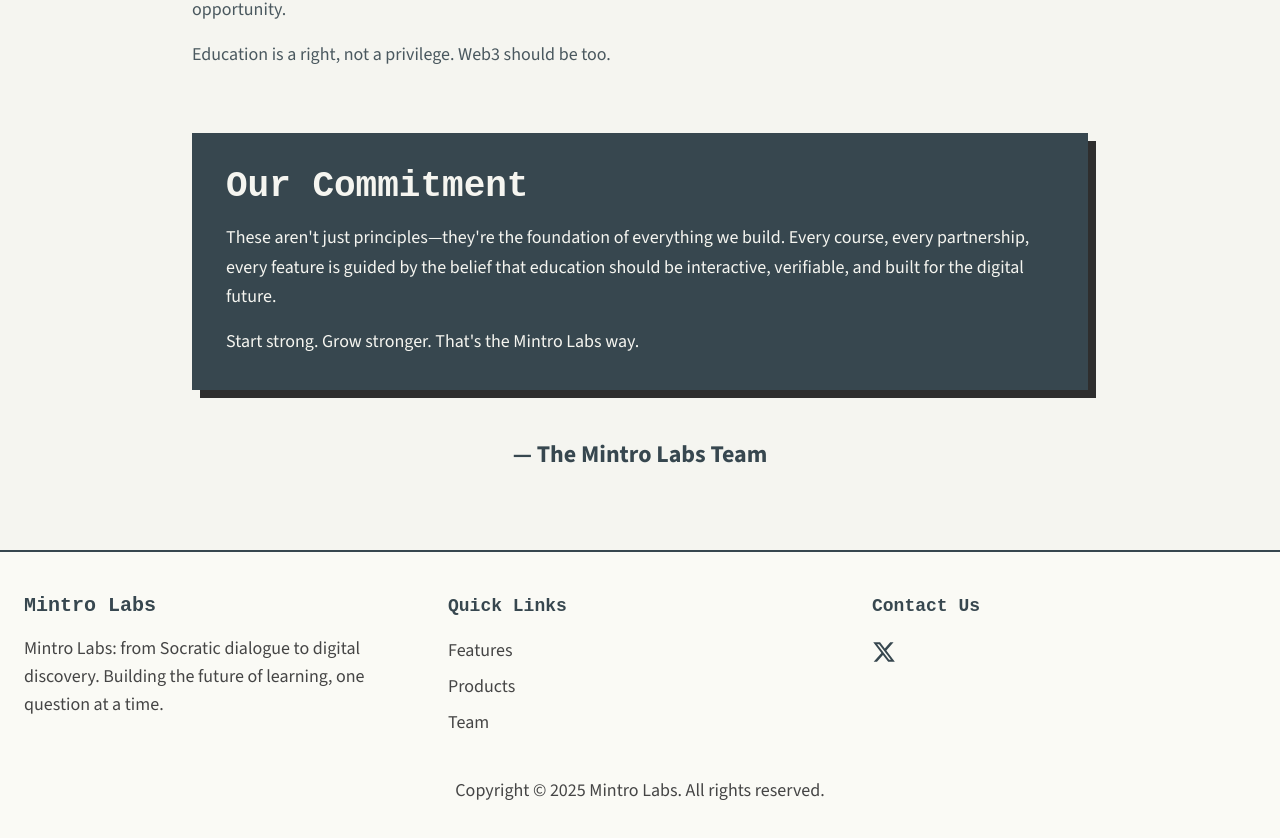
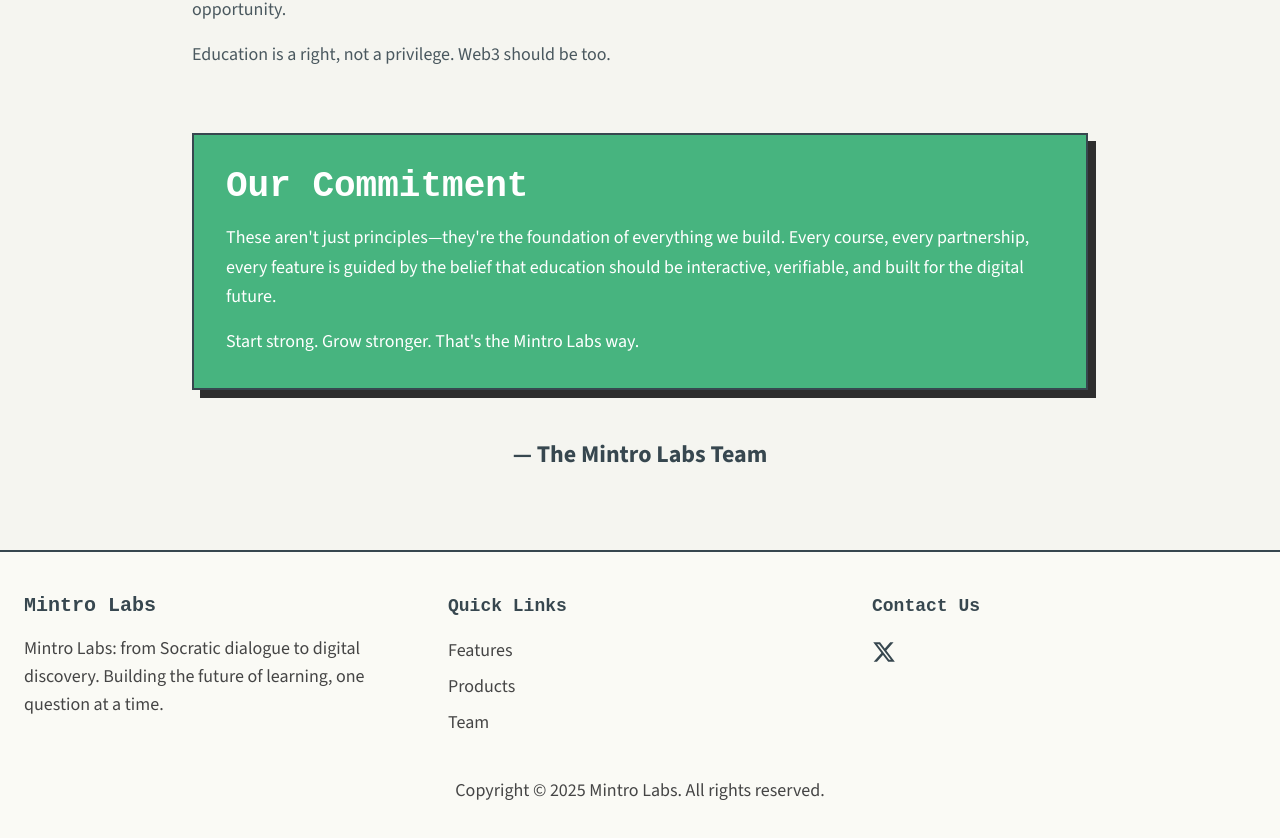
Before and after one commit to robdgs/mintro_labs, a Next.js app: page /manifesto in a window 1280 px wide. Shown: the part 2095-2933 px from the top of the page. Built offline with nearby package versions, Linux system fonts and the light colour scheme.

Commit message:
color fix

```diff
--- a/src/app/manifesto/page.tsx
+++ b/src/app/manifesto/page.tsx
@@ -165,7 +165,7 @@
           </div>
 
           {/* Conclusion */}
-          <div className="mt-16 p-8 bg-foreground text-background border-2 border-foreground shadow-[8px_8px_0px_0px_rgba(46,46,46,1)]">
+          <div className="mt-16 p-8 bg-secondary text-white border-2 border-foreground shadow-[8px_8px_0px_0px_rgba(46,46,46,1)]">
             <h2 className="text-3xl md:text-4xl font-bold mb-4">
               Our Commitment
             </h2>
```
